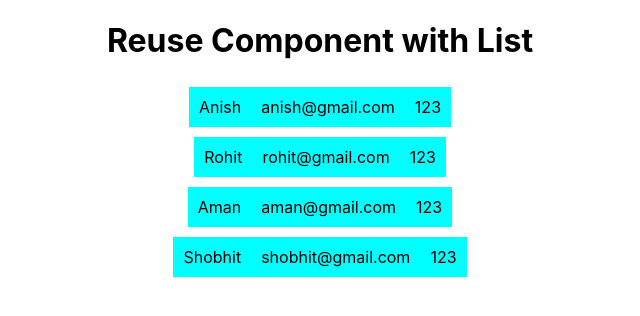
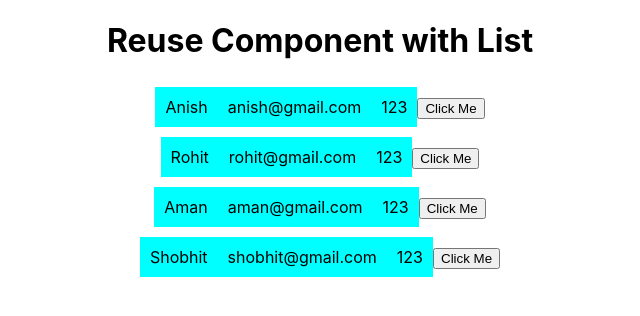
Before and after one commit to Anishkumardiwan/ReactJs-Practice, a React (Create React App) app: page / in a window 1280 px wide. Shown: the top 316 px of the page, without its empty margins (320-960 px from the left). Built offline with nearby package versions, Linux system fonts and the light colour scheme.

Commit message:
Send Data Child to Parent

```diff
--- a/src/App.js
+++ b/src/App.js
@@ -10,12 +10,16 @@ const App = () => {
     { name: "Shobhit", email: "shobhit@gmail.com", contact: "123" }
   ]
 
+  const parentAlert = (data) =>{
+    alert('Name: '+data.name+', Email: '+data.email);
+  }
+
   return (
     <div className='App'>
       <h1>Reuse Component with List</h1>
       {
         users.map((item ,i)=>
-          <User key={i} items={item} />
+          <User key={i} alert={parentAlert} items={item} />
         )
       }
     </div>
--- a/src/Component/User.js
+++ b/src/Component/User.js
@@ -3,11 +3,13 @@ import React, { useState, useEffect } from 'react';
 const User = (props) => {
 
     // console.log(props)
+    const data = props.items;
   return (
     <div>
       <span>{props.items.name}</span>
       <span>{props.items.email}</span>
       <span>{props.items.contact}</span>
+      <button onClick={()=>props.alert(data)} >Click Me</button>
     </div>
   );
 }
```
